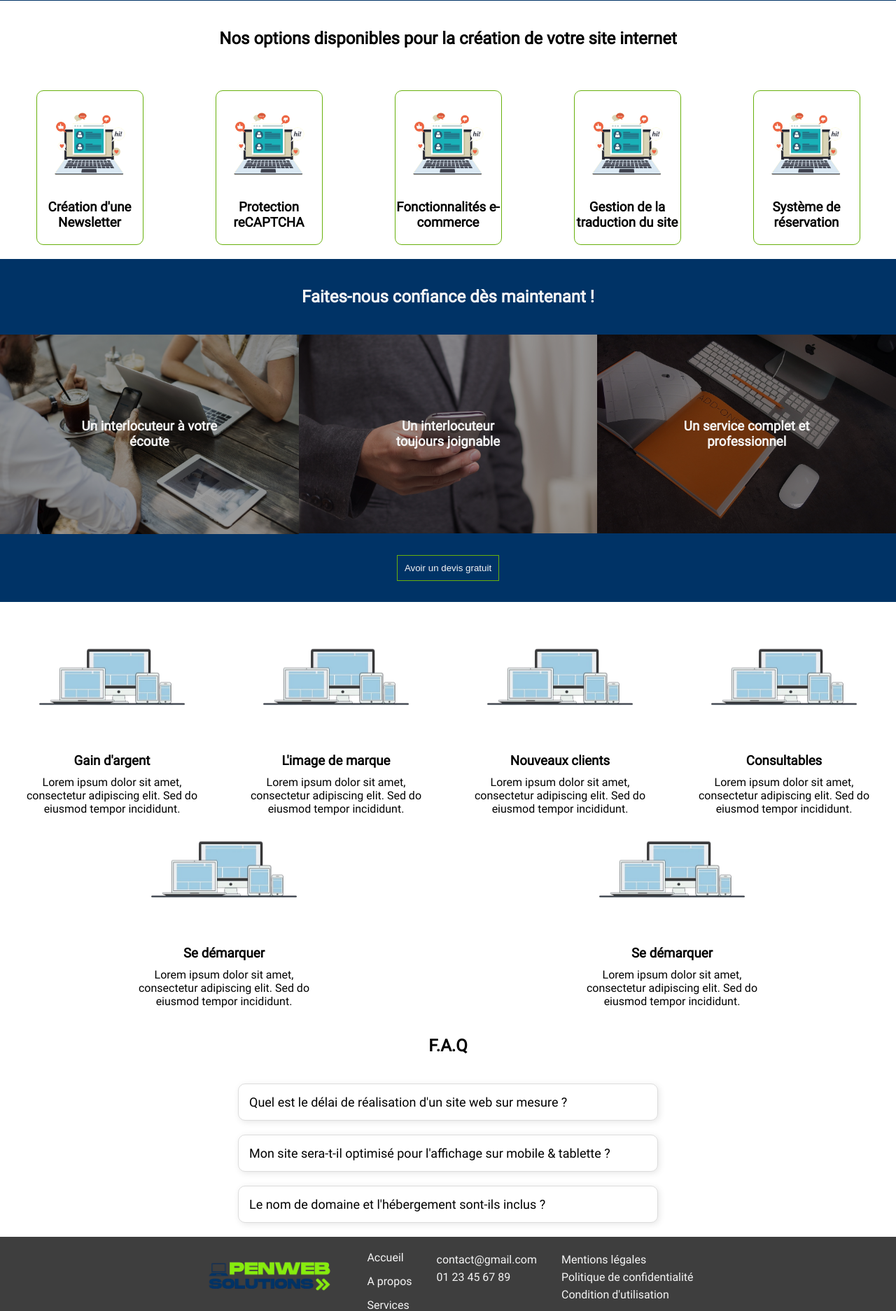
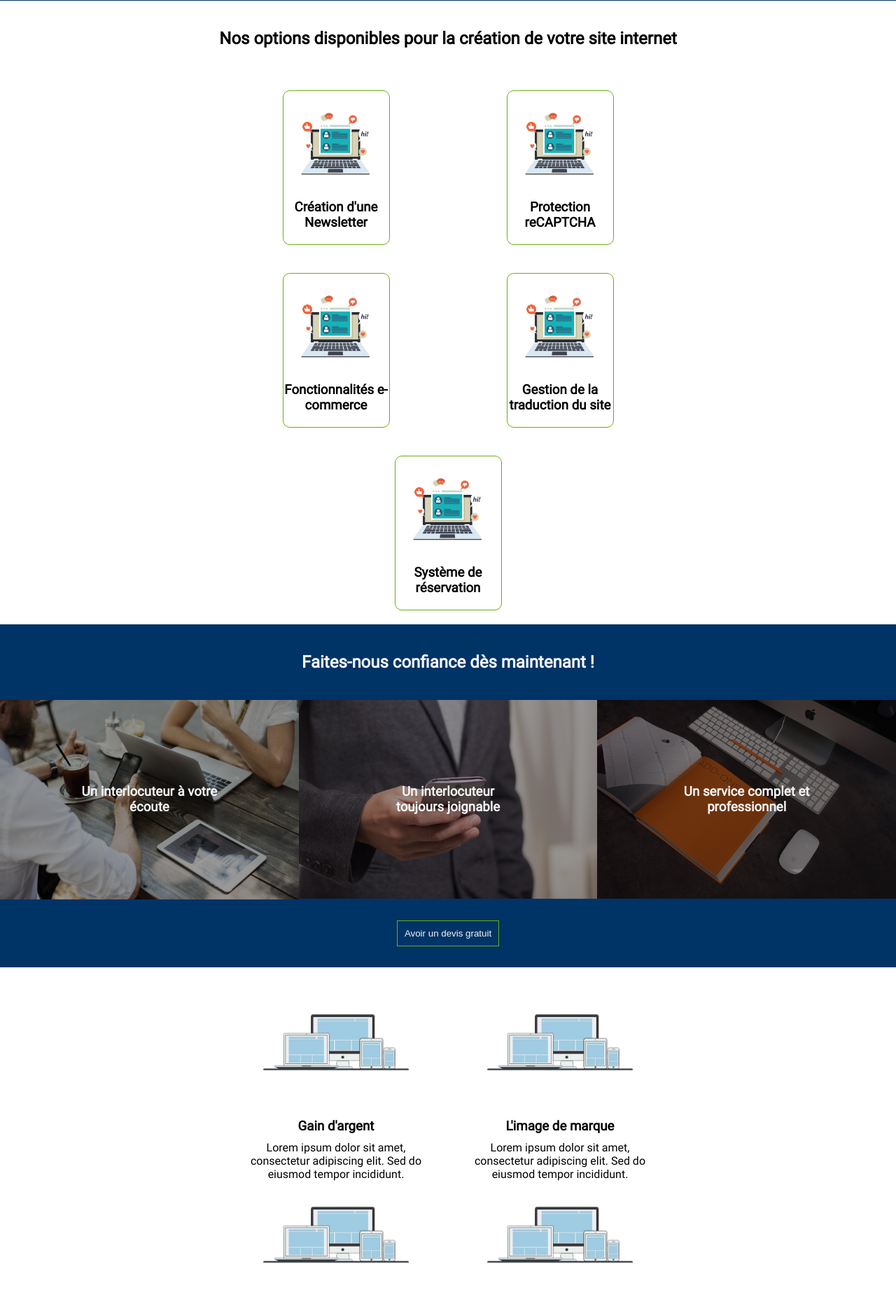
Before and after one commit to GregoryVDev/PenWeb, a PHP site: page / in a window 1280 px wide. Shown: the part 3231-5104 px from the top of the page at 70% size. Run offline with PHP 8.4, Linux system fonts and the light colour scheme.

Commit message:
Added width and margin for container-option and container-avantages in queries desktop

```diff
--- a/src/css/index.css
+++ b/src/css/index.css
@@ -371,6 +371,8 @@ details p {
   .container-options {
     display: flex;
     flex-wrap: wrap;
+    width: 50%;
+    margin: auto;
   }
 
   .option {
@@ -414,4 +416,9 @@ details p {
     margin: auto;
     gap: 10px;
   }
+
+  .container-avantages {
+    width: 50%;
+    margin: auto;
+  }
 }
```
